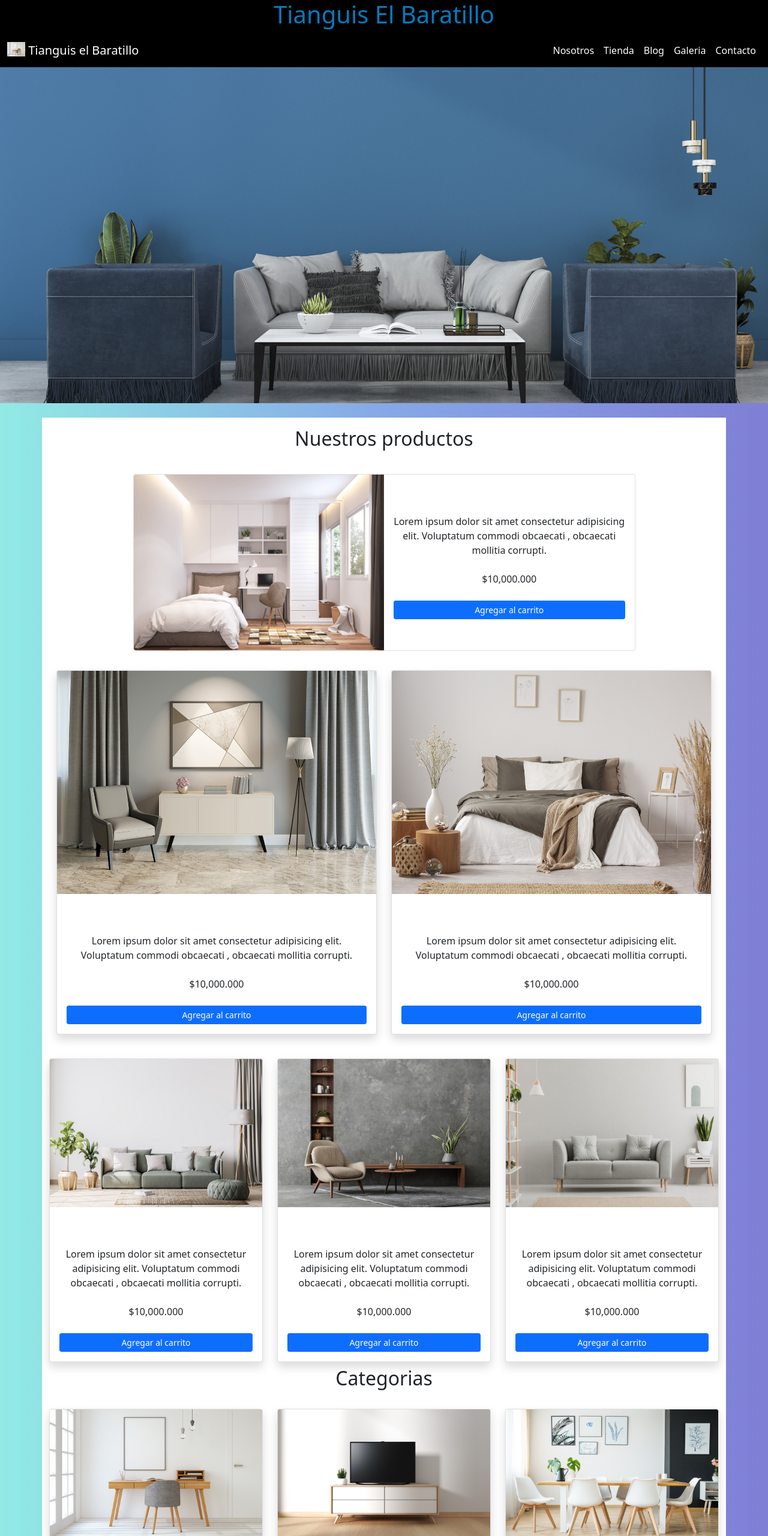
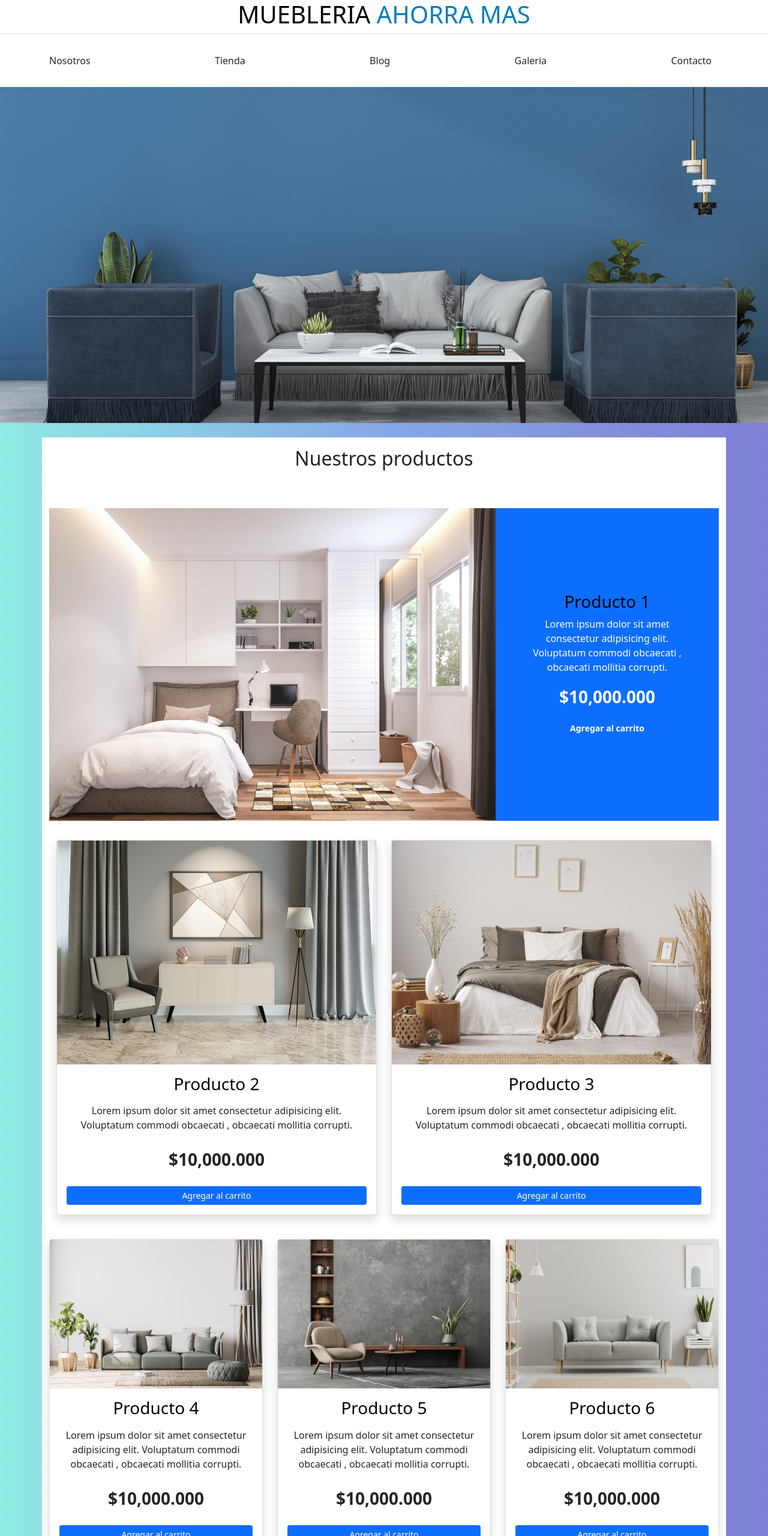
Before and after one commit to jive931221/fundamentosJs, a plain HTML site: page proyecto/ecommerce/index.html in a window 1280 px wide. Shown: the top 2560 px of the page at 60% size. Drawn offline with nearby package versions, Linux system fonts and the light colour scheme.

Commit message:
avance del proyecto

```diff
--- a/proyecto/ecommerce/css/style.css
+++ b/proyecto/ecommerce/css/style.css
@@ -12,7 +12,7 @@ body{
 }
 
 header{
-background-color:black ;
+background-color:white ;
 
 }
 .Hero{
@@ -24,12 +24,11 @@ background-color:black ;
 
 H1{
     text-align:center;
-    color: white;
-
+    color: black;
     margin-bottom:auto;
 }
 h3{
-    color:white;
+    color: black;
     text-align: center;
 }
 .list-group{
@@ -38,29 +37,6 @@ h3{
     .list-group nav a{
         margin-bottom:1em;
     }
-
-    .navegador{
-        display: flex;
-        justify-content:right;
-    }
-    .navegador a{
-        text-decoration: none;
-        color:white;
-        font-weight: bold;
-    }
-    .navegador a{
-        display:black;
-        content:"";
-        width: 0%;
-        background:white;
-        height:5px;
-        top:-5px;
-        position:absolute;
-        transition: 0.3s ease;
-    }
-    .navegador a:hover:before{
-        width: 100%;
-
 
 
 
--- a/proyecto/ecommerce/index.html
+++ b/proyecto/ecommerce/index.html
@@ -15,32 +15,23 @@
 
 <body>
     <header>
-        <H1><span style="color: #037bc0;"> Tianguis El Baratillo</span></H1>
-
-        <nav class="navbar navbar-expand-lg navbar-dark">
-            <div class="container-fluid">
-                <a class="navbar-brand" href="#">
-                    <img src="img/categoria1.jpg" alt="" width="30" height="24" class="d-inline-block align-text-top">
-                    Tianguis el Baratillo
-                </a>
-                <div clas="navegador">
-                    <button class="navbar-toggler" type="button" data-bs-toggle="collapse"
-                        data-bs-target="#navbarNavAltMarkup" aria-controls="navbarNavAltMarkup" aria-expanded="false"
-                        aria-label="Toggle navigation">
+        <H1> MUEBLERIA <span style="color: #037bc0;"> AHORRA MAS</span></H1>
+        <div class="border-top py-4">
+            <div class="navbar navbar-expand-lg container navbar-light">
+                <a class="navbar-brand nombre-sitio d-lg-none fs-2 fw-bold text-uppercase" href="#">tienda Muebles</a>
+                <button class="navbar-toggler" type="button" data-bs-toggle="collapse" data-bs-target="#navegacion">
                     <span class="navbar-toggler-icon"></span>
                 </button>
-                    <div class="collapse navbar-collapse" id="navbarNavAltMarkup">
-                        <div class="navbar-nav">
-                            <a class="nav-link active" aria-current="page" href="#">Nosotros</a>
-                            <a class="nav-link active" aria-current="page" href="#">Tienda</a>
-                            <a class="nav-link active" aria-current="page" href="#">Blog</a>
-                            <a class="nav-link active" aria-current="page" href="#">Galeria</a>
-                            <a class="nav-link active" aria-current="page" href="#">Contacto</a>
+                <div id="navegacion" class="collapse navbar-collapse">
+                    <nav class="navbar-nav container d-flex flex-md-row justify-content-md-between text-center">
+                        <a class="text-dark text-decoration-none " href="#">Nosotros</a>
+                        <a class="text-dark text-decoration-none" href="#">Tienda</a>
+                        <a class="text-dark text-decoration-none" href="#">Blog</a>
+                        <a class="text-dark text-decoration-none" href="#">Galeria</a>
+                        <a class="text-dark text-decoration-none" href="#">Contacto</a>
+                    </nav>
                 </div>
             </div>
-                </div>
-            </div>
-        </nav>
         </div>
         <div class="Hero"></div>
     </header>
@@ -49,24 +40,24 @@
             <div class="p-2 text-center">
                 <h2>Nuestros productos</h2>
             </div>
-            <div class="card w-75 mx-auto mt-4">
-                <div class="row g-0">
-                    <div class="col-md-6">
-                        <img src="img/producto1.jpg" alt="principal" class="img-fluid rounded-start" />
+            <div class="row g-0 pt-5 md-4">
+                <div class="col-md-8 producto">
+                    <img src="img/producto1.jpg" alt="principal" class="img-fluid" />
                 </div>
-                    <div class="col-md-6">
-                        <div class="card-body d-grid gap-2">
+                <div class="col-md-4 bg-primary text-center p-5 text-white d-flex flex-column justify-content-center">
                     <H3>Producto 1</H3>
                     <p> Lorem ipsum dolor sit amet consectetur adipisicing elit. Voluptatum commodi
                         obcaecati ,
                         obcaecati
                         mollitia corrupti.</p>
-                            <P>$10,000.000</P>
-                            <a href="#" class="btn btn-sm btn-primary"> Agregar al carrito</a>
+                    <P class="fs-3 fw-bold">$10,000.000</P>
+                    <a href="#" class="btn btn-sm btn-primary fw-bold"> Agregar al carrito</a>
+
                 </div>
+
             </div>
-                </div>
-            </div>
+
+
             <div class="container mx-auto">
                 <div class="row mt-4">
                     <div class="col-sm-12 col-md-6 col-lg-6 py-2">
@@ -80,7 +71,7 @@
                                     obcaecati ,
                                     obcaecati
                                     mollitia corrupti.</p>
-                                <P>$10,000.000</P>
+                                <P class="fs-3 fw-bold">$10,000.000</P>
                                 <a href="#" class="btn btn-sm btn-primary"> Agregar al carrito</a>
                             </div>
                         </div>
@@ -96,7 +87,7 @@
                                     obcaecati ,
                                     obcaecati
                                     mollitia corrupti.</p>
-                                <P>$10,000.000</P>
+                                <P class="fs-3 fw-bold">$10,000.000</P>
                                 <a href="#" class="btn btn-sm btn-primary"> Agregar al carrito</a>
                             </div>
                         </div>
@@ -114,7 +105,7 @@
                             <p> Lorem ipsum dolor sit amet consectetur adipisicing elit. Voluptatum commodi obcaecati ,
                                 obcaecati
                                 mollitia corrupti.</p>
-                            <P>$10,000.000</P>
+                            <P class="fs-3 fw-bold">$10,000.000</P>
                             <a href="#" class="btn btn-sm btn-primary"> Agregar al carrito</a>
                         </div>
                     </div>
@@ -129,7 +120,7 @@
                             <p> Lorem ipsum dolor sit amet consectetur adipisicing elit. Voluptatum commodi obcaecati ,
                                 obcaecati
                                 mollitia corrupti.</p>
-                            <P>$10,000.000</P>
+                            <P class="fs-3 fw-bold">$10,000.000</P>
                             <a href="#" class="btn btn-sm btn-primary"> Agregar al carrito</a>
                         </div>
                     </div>
@@ -146,7 +137,7 @@
                                 obcaecati ,
                                 obcaecati
                                 mollitia corrupti.</p>
-                            <P>$10,000.000</P>
+                            <P class="fs-3 fw-bold">$10,000.000</P>
                             <a href="#" class="btn btn-sm btn-primary"> Agregar al carrito</a>
                         </div>
                     </div>
@@ -211,7 +202,7 @@
                 </div>
                 <div class="col-sm-12 col-md-4 col-lg-4 py-2">
                     <div>
-                        <h3>sobre nosotros</h3>
+                        <h3>Sobre nosotros</h3>
                     </div>
                     <div class="list-group list-group-flush">
                         <nav>
@@ -240,6 +231,10 @@
             </div>
         </div>
     </footer>
+    <!-- JavaScript Bundle with Popper -->
+    <script src="https://cdn.jsdelivr.net/npm/bootstrap@5.2.1/dist/js/bootstrap.bundle.min.js"
+        integrity="sha384-u1OknCvxWvY5kfmNBILK2hRnQC3Pr17a+RTT6rIHI7NnikvbZlHgTPOOmMi466C8"
+        crossorigin="anonymous"></script>
 </body>
 
 </html>
```
Lines whose indentation alone changed are shown as unchanged.
